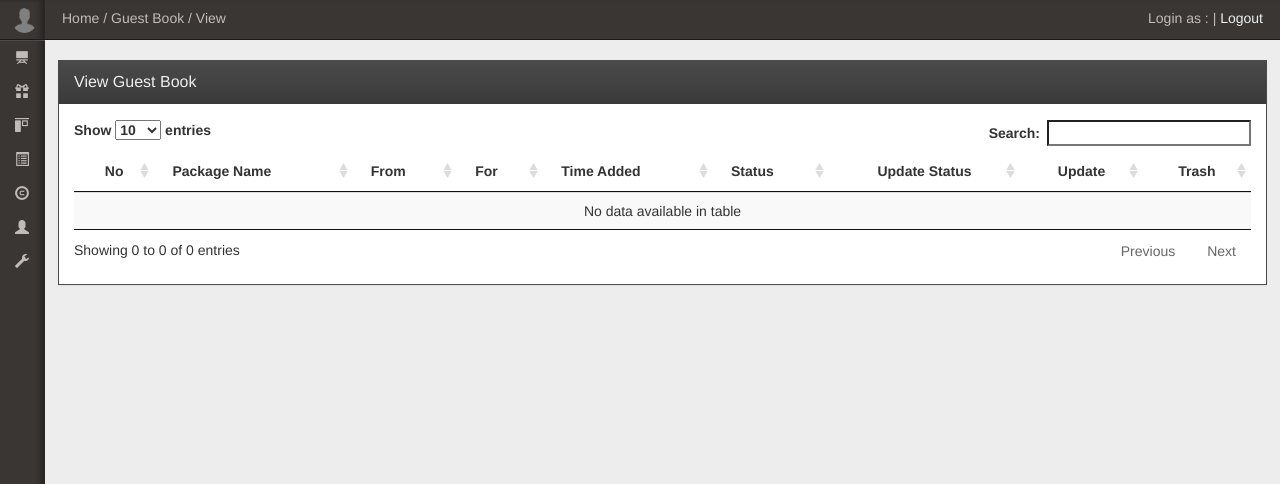
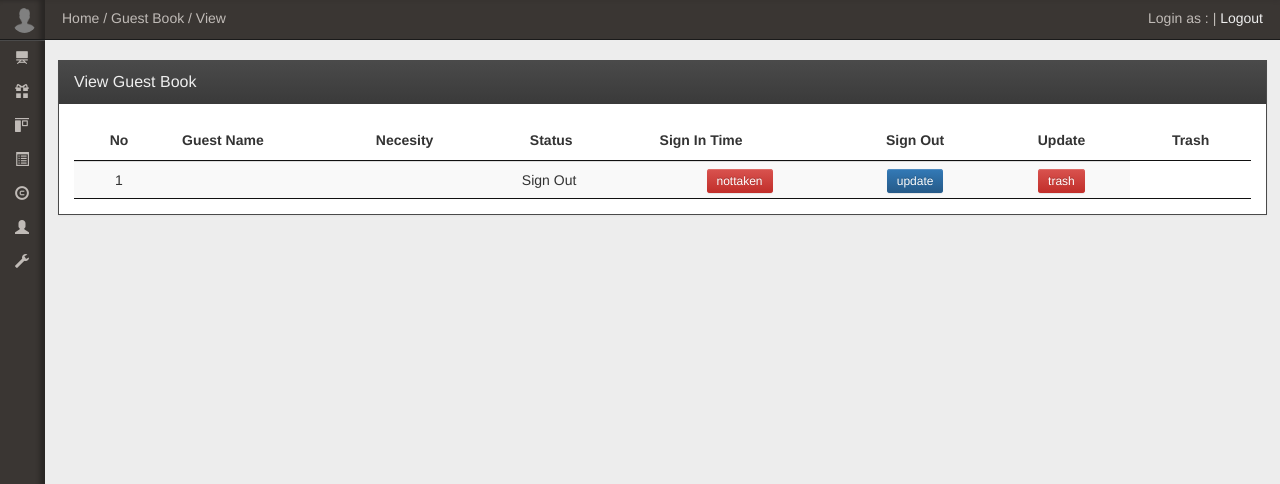
Before and after one commit to prasetyaningyudi/serattamu, a CodeIgniter app: page /database/index.php/guest_book/index/1 in a window 1280 px wide. Shown: the part 50-534 px from the top of the page. Run offline with CodeIgniter, Linux system fonts and the light colour scheme; a user stored in the database is signed in; data comes from the database, SQL or seed files in the repository; tables that the repository leaves empty hold one stand-in row (values such as "Sample post").

Commit message:
Sign in guestbook

```diff
--- a/application/controllers/Guest_book.php
+++ b/application/controllers/Guest_book.php
@@ -16,21 +16,20 @@
 	}
 
 	public function index($id=null){
-		$tables = array('PACKAGES', 'COMPANY', 'EMPLOYEES');
-		$this->db->select('PACKAGES.ID');
-		$this->db->select('PACKAGES.PACKAGE_NAME');
-		$this->db->select('COMPANY.COMPANY_NAME');
-		$this->db->select('EMPLOYEES.EMPLOYEE_NAME');
-		$this->db->select('PACKAGES.PACKAGE_STATUS');
-		$this->db->select('PACKAGES.CREATE_DATE');
-		$this->db->from($tables);
-		$this->db->where('PACKAGES.PACKAGE_STATUS !=', '9');
-		$this->db->where('PACKAGES.COMPANY_ID=COMPANY.ID');
-		$this->db->where('PACKAGES.EMPLOYEES_ID=EMPLOYEES.ID');
+		$this->db->select('GUEST_BOOK.ID');
+		$this->db->select('REF_NAME');
+		$this->db->select('GUEST_NAME');
+		$this->db->select('GUEST_BOOK_STATUS');
+		$this->db->from('GUEST_BOOK');
+
 		if($id !== null){
-		$this->db->where('PACKAGES.ID', $id);
+			$this->db->where('GUEST_BOOK.ID', $id);
 		}
-		$this->db->order_by('PACKAGES.CREATE_DATE', 'ASC');
+		$this->db->join('REF_GENERAL', 'REF_GENERAL.ID = GUEST_BOOK.REF_GENERAL_ID', 'left');
+		$this->db->join('GUEST', 'GUEST.ID = GUEST_BOOK.GUEST_ID', 'left');
+		$this->db->where('GUEST_BOOK_STATUS !=', '9');
+		$this->db->order_by('GUEST_BOOK.CREATE_DATE', 'ASC');
+
 		$query = $this->db->get();
 		$this->data['record'] = $query->result();
 
@@ -44,37 +43,226 @@
 		$this->load->view('section_sidebar');
 		$this->load->view('section_breadcurm');
 		$this->load->view('section_content_title');
-		$this->load->view('packages_index');
+		$this->load->view('guest_book_index');
 		$this->load->view('section_footer');
 	}
 
 	public function create(){
 		if(isset($_POST['submit'])){
+			if($_POST['email'] == '' and $_POST['phone'] == ''){
+				$this->data['warning'] = array(
+					'text' => 'Ops, Please fill one of these information, Email or Phone',
+				);
+			}else{
+				$this->db->select('ID');
+				$this->db->select('COMPANY_NAME');
+				$this->db->from('COMPANY');
+				$this->db->where('COMPANY_STATUS', '1');
+				if($_POST['cid'] == ''){
+					$this->db->where('COMPANY_NAME', $_POST['company']);
+				}else{
+					$this->db->where('ID', $_POST['cid']);
+				}
+				$this->db->limit(1);
+				$query = $this->db->get();
+				$this->data['record'] = $query->result();
+				if($query->num_rows()!=1){
+					//insert ke database
+					if($_POST['user'] == ''){
+						$this->data['saveddata'] = array(
+							'COMPANY_NAME' => $_POST['company'],
+							'REF_GENERAL_ID' => 2,
+							'USER_ID' => 1,
+						);
+					}else{
+						$this->data['saveddata'] = array(
+							'COMPANY_NAME' => $_POST['company'],
+							'REF_GENERAL_ID' => 2,
+							'USER_ID' => $_POST['user']
+						);
+					}
+					$this->db->insert('COMPANY', $this->data['saveddata']);
+					$cid = $this->db->insert_id();
+				}else{
+					foreach($this->data['record'] as $item){
+						$cid = $item->ID;
+					}
+				}
+
+				//checking guest
+				$this->db->select('ID');
+				$this->db->select('GUEST_NAME');
+				$this->db->from('GUEST');
+				$this->db->where('GUEST_STATUS', '1');
+				$this->db->where('COMPANY_ID', $cid);
+				if($_POST['id'] == ''){
+					$this->db->where('GUEST_NAME', $_POST['name']);
+				}else{
+					$this->db->where('ID', $_POST['id']);
+				}
+/* 				if($_POST['email'] != ''){
+					$this->db->where('GUEST_EMAIL', $_POST['email']);
+				}
+				if($_POST['phone'] != ''){
+					$this->db->where('GUEST_PHONE', $_POST['phone']);
+				}	 */
+				$this->db->limit(1);
+				$query = $this->db->get();
+				$this->data['record1'] = $query->result();
+				if($_POST['user'] == ''){
+					$user = null;
+				}else{
+					$user = $_POST['user'];
+				}
+				if($query->num_rows()!=1){
+					//insert ke database
+					$this->data['saveddata'] = array(
+						'GUEST_NAME' => $_POST['name'],
+						'GUEST_PHONE' => $_POST['phone'],
+						'GUEST_EMAIL' => $_POST['email'],
+						'USER_ID' => $user,
+						'COMPANY_ID' => $cid
+					);
+					$this->db->insert('GUEST', $this->data['saveddata']);
+					$gid = $this->db->insert_id();
+				}else{
+					foreach($this->data['record1'] as $val){
+						$gid = $val->ID;
+					}
+					$this->data['saveddata'] = array(
+						'GUEST_NAME' => $_POST['name'],
+						'GUEST_PHONE' => $_POST['phone'],
+						'GUEST_EMAIL' => $_POST['email'],
+						'USER_ID' => $user,
+						'COMPANY_ID' => $cid
+					);
+					$this->db->where('ID', $gid);
+					$this->db->update('GUEST', $this->data['saveddata']);
+				}
+
+				$tables = array('REF_GENERAL', 'REF_TYPE');
+				$this->db->select('REF_GENERAL.ID');
+				$this->db->select('REF_NAME');
+				$this->db->select('REF_TYPE_NAME');
+				$this->db->from($tables);
+				$this->db->order_by('REF_NAME', 'ASC');
+				$this->db->where('REF_GENERAL.REF_TYPE_ID=REF_TYPE.ID');
+				$this->db->where('REF_TYPE_NAME', 'NEEDS_TYPE');
+				$this->db->where('REF_NAME', $_POST['need']);
+				$query = $this->db->get();
+				$this->data['record10'] = $query->result();
+				foreach($this->data['record10'] as $item){
+					$rid = $item->ID;
+				}
+
+				//execute guestbook
+				if($_POST['need'] == 'Meet Someone'){
+					$valid =false;
+					$eid= '';
+					$did= '';
+					if($_POST['wid'] == ''){
 						$this->db->select('ID');
 						$this->db->select('EMPLOYEE_NAME');
 						$this->db->from('EMPLOYEES');
 						$this->db->where('EMPLOYEE_STATUS', '1');
-			$this->db->where('EMPLOYEE_NAME', $_POST['for']);
+						$this->db->where('EMPLOYEE_NAME', $_POST['who']);
 						$this->db->limit(1);
 						$query = $this->db->get();
 						$this->data['record2'] = $query->result();
-			if($query->num_rows()!=1){
+						if($query->num_rows()==1){
+							$valid = true;
+							foreach($this->data['record2'] as $item){
+								$eid = $item->ID;
+							}
+						}
+						$this->db->select('ID');
+						$this->db->select('DIVISION_NAME');
+						$this->db->from('DIVISION');
+						$this->db->where('DIVISION_STATUS', '1');
+						$this->db->where('EMPLOYEE_NAME', $_POST['who']);
+						$this->db->limit(1);
+						$query = $this->db->get();
+						$this->data['record2'] = $query->result();
+						if($query->num_rows()==1){
+							$valid = true;
+							foreach($this->data['record2'] as $item){
+								$did = $item->ID;
+							}
+						}
+					}else {
+						if(substr($_POST['wid'], 0,1) == 'E'){
+							$this->db->select('ID');
+							$this->db->select('EMPLOYEE_NAME');
+							$this->db->from('EMPLOYEES');
+							$this->db->where('EMPLOYEE_STATUS', '1');
+							$this->db->where('ID', substr($_POST['wid'], 1));
+							$this->db->limit(1);
+							$query = $this->db->get();
+							$this->data['record2'] = $query->result();
+							if($query->num_rows()==1){
+								$valid = true;
+								foreach($this->data['record2'] as $item){
+									$eid = $item->ID;
+								}
+							}
+						}else if(substr($_POST['wid'], 0,1) == 'D'){
+							$this->db->select('ID');
+							$this->db->select('DIVISION_NAME');
+							$this->db->from('DIVISION');
+							$this->db->where('DIVISION_STATUS', '1');
+							$this->db->where('ID', substr($_POST['wid'], 1));
+							$this->db->limit(1);
+							$query = $this->db->get();
+							$this->data['record2'] = $query->result();
+							if($query->num_rows()==1){
+								$valid = true;
+								foreach($this->data['record2'] as $item){
+									$did = $item->ID;
+								}
+							}
+						}
+					}
+
+					if($valid == false){
 						$this->data['warning'] = array(
-					'text' => 'Ops, Destination package for not valid, Try a new one.',
+							'text' => 'Ops, Employee or Division is not valid, Try a new one.',
 						);
 					}else{
-				foreach($this->data['record2'] as $item){
-					$employee_id = $item->ID;
+						if($eid != ''){
+							$this->data['saveddata'] = array(
+									'GUEST_ID' => $gid,
+									'EMPLOYEES_ID' => $eid,
+									'REF_GENERAL_ID' => $rid,
+									'USER_ID' => $user,
+								);
+							$this->db->insert('GUEST_BOOK', $this->data['saveddata']);
+						}else{
+							$this->data['saveddata'] = array(
+									'GUEST_ID' => $gid,
+									'DIVISION_ID' => $did,
+									'REF_GENERAL_ID' => $rid,
+									'USER_ID' => $user,
+								);
+							$this->db->insert('GUEST_BOOK', $this->data['saveddata']);
 						}
-				//insert ke database
+					}
+				}else if($_POST['need'] == 'Meeting'){
 					$this->data['saveddata'] = array(
-					'PACKAGE_NAME' => 'Package from '.substr($_POST['from'],1).' to '.$_POST['for'],
-					'EMPLOYEES_ID' => $employee_id,
-					'COMPANY_ID' => substr($_POST['from'],0,1),
-					'USER_ID' => $_POST['user']
+							'GUEST_ID' => $gid,
+							'MEETING_ID' => $_POST['meeting'],
+							'REF_GENERAL_ID' => $rid,
+							'USER_ID' => $user,
 						);
-				$this->db->insert('PACKAGES', $this->data['saveddata']);
-				redirect('packages/index/'.$this->db->insert_id());
+					$this->db->insert('GUEST_BOOK', $this->data['saveddata']);
+				}else{
+					$this->data['saveddata'] = array(
+							'GUEST_ID' => $gid,
+							'REF_GENERAL_ID' => $rid,
+							'USER_ID' => $user,
+						);
+					$this->db->insert('GUEST_BOOK', $this->data['saveddata']);
+				}
+				redirect('home');
 			}
 		}
 		//guest list
@@ -136,6 +324,20 @@
 		$query = $this->db->get();
 		$this->data['record4'] = $query->result();
 
+		$cur_date = date('Y-m-d');
+
+		$tables = array('MEETING', 'MEETING_ROOM');
+		$this->db->select('MEETING.ID');
+		$this->db->select('AGENDA');
+		$this->db->select('ROOM_NAME');
+		$this->db->from($tables);
+		$this->db->order_by('AGENDA', 'ASC');
+		$this->db->where('MEETING_STATUS', '1');
+		$this->db->where('MEETING_ROOM_ID=MEETING_ROOM.ID');
+		$this->db->like('MEETING_TIME', $cur_date, 'after');
+		$query = $this->db->get();
+		$this->data['record5'] = $query->result();
+
 		$this->data['subtitle'] = 'Sign In';
 		$this->data['data_table'] = 'no';
 		$this->data['role_access'] = array('1','3','4');
@@ -154,123 +356,38 @@
 		if($id == null){
 			redirect('authentication/no_permission');
 		}else{
-			//load
-			$tables = array('PACKAGES', 'COMPANY', 'EMPLOYEES');
-			$this->db->select('PACKAGES.ID');
-			$this->db->select('PACKAGES.PACKAGE_NAME');
-			$this->db->select('COMPANY.COMPANY_NAME');
-			$this->db->select('EMPLOYEES.EMPLOYEE_NAME');
-			$this->db->select('PACKAGES.PACKAGE_STATUS');
-			$this->db->select('PACKAGES.EMPLOYEES_ID');
-			$this->db->select('PACKAGES.COMPANY_ID');
-			$this->db->select('PACKAGES.CREATE_DATE');
-			$this->db->from($tables);
-			$this->db->where('PACKAGES.PACKAGE_STATUS !=', '9');
-			$this->db->where('PACKAGES.COMPANY_ID=COMPANY.ID');
-			$this->db->where('PACKAGES.EMPLOYEES_ID=EMPLOYEES.ID');
-			$this->db->where('PACKAGES.ID', $id);
-			$this->db->order_by('PACKAGES.CREATE_DATE', 'ASC');
-			$query = $this->db->get();
-			$this->data['record'] = $query->result();
 
 			if($query->result() !== null){
 				if(isset($_POST['submit'])){
-					$this->db->select('ID');
-					$this->db->select('EMPLOYEE_NAME');
-					$this->db->from('EMPLOYEES');
-					$this->db->where('EMPLOYEE_STATUS', '1');
-					$this->db->where('EMPLOYEE_NAME', $_POST['for']);
-					$this->db->limit(1);
-					$query = $this->db->get();
-					$this->data['record2'] = $query->result();
-					if($query->num_rows()!=1){
-						$this->data['warning'] = array(
-							'text' => 'Ops, Destination package for not valid, Try a new one.',
-						);
-					}else{
-						foreach($this->data['record2'] as $item){
-							$employee_id = $item->ID;
+
 				}
-						//insert ke database
-						$this->data['saveddata'] = array(
-							'PACKAGE_NAME' => 'Package from '.substr($_POST['from'],1).' to '.$_POST['for'],
-							'EMPLOYEES_ID' => $employee_id,
-							'COMPANY_ID' => substr($_POST['from'],0,1),
-							'USER_ID' => $_POST['user']
-						);
-						$this->db->where('ID', $id);
-						$this->db->update('PACKAGES', $this->data['saveddata']);
-						redirect('packages');
-					}
-				}
-
-				$this->db->select('ID');
-				$this->db->select('EMPLOYEE_NAME');
-				$this->db->from('EMPLOYEES');
-				$this->db->order_by('EMPLOYEE_NAME', 'ASC');
-				$this->db->where('EMPLOYEE_STATUS', '1');
-				$query = $this->db->get();
-				$this->data['record1'] = $query->result();
-
-				$tables = array('COMPANY', 'REF_GENERAL');
-				$this->db->select('COMPANY.ID');
-				$this->db->select('COMPANY.COMPANY_NAME');
-				$this->db->select('REF_GENERAL.REF_NAME');
-				$this->db->from($tables);
-				$this->db->where('COMPANY.COMPANY_STATUS', '1');
-				$this->db->where('REF_GENERAL.REF_STATUS', '1');
-				$this->db->where('COMPANY.REF_GENERAL_ID=REF_GENERAL.ID');
-				$this->db->where('REF_GENERAL.REF_NAME', 'Expedition');
-				$this->db->order_by('COMPANY.COMPANY_NAME', 'ASC');
-				$query = $this->db->get();
-				$this->data['record3'] = $query->result();
-
-				$this->data['subtitle'] = 'Update';
-				$this->data['data_table'] = 'no';
-				$this->data['role_access'] = array('1','3');
-
-				//view
-				$this->load->view('section_header', $this->data);
-				$this->load->view('section_navbar');
-				$this->load->view('section_sidebar');
-				$this->load->view('section_breadcurm');
-				$this->load->view('section_content_title');
-				$this->load->view('packages_update');
-				$this->load->view('section_footer');
 			}else{
 				redirect('packages');
 			}
 		}
 	}
 
-	public function update_status($id=null){
+	public function signout($id=null){
 		if($id === null){
 			redirect('authentication/no_permission');
 		}else{
 			//load data
 			$this->db->select('ID');
-			$this->db->select('PACKAGE_STATUS');
-			$this->db->from('PACKAGES');
+			$this->db->select('GUEST_BOOK_STATUS');
+			$this->db->from('GUEST_BOOK');
 			$this->db->where('ID', $id);
+			$this->db->where('GUEST_BOOK_STATUS', '1');
 			$query = $this->db->get();
 			$result = $query->result();
 
 			if($result !== null){
-				foreach($result as $item){
-					$status = $item->PACKAGE_STATUS;
-				}
-				if($status == '1'){
-					$new_status = '0';
-				}else if($status == '0'){
-					$new_status = '1';
-				}
 				//Update Status di database
-				$this->db->set('PACKAGE_STATUS', $new_status);
+				$this->db->set('GUEST_BOOK_STATUS', '0');
 				$this->db->where('ID', $id);
-				$this->db->update('PACKAGES');
-				redirect('packages');
+				$this->db->update('GUEST_BOOK');
+				redirect('guest');
 			}else{
-				redirect('packages');
+				redirect('guest');
 			}
 		}
 	}
@@ -281,20 +398,20 @@
 		}else{
 			//load data
 			$this->db->select('ID');
-			$this->db->select('PACKAGE_STATUS');
-			$this->db->from('PACKAGES');
+			$this->db->select('GUEST_BOOK_STATUS');
+			$this->db->from('GUEST_BOOK');
 			$this->db->where('ID', $id);
 			$query = $this->db->get();
 			$result = $query->result();
 
 			if($result !== null){
 				//Update Status di database
-				$this->db->set('PACKAGE_STATUS', '9');
+				$this->db->set('GUEST_BOOK_STATUS', '9');
 				$this->db->where('ID', $id);
-				$this->db->update('PACKAGES');
-				redirect('packages');
+				$this->db->update('GUEST_BOOK');
+				redirect('guest');
 			}else{
-				redirect('packages');
+				redirect('guest');
 			}
 		}
 	}
--- a/application/controllers/Meeting.php
+++ b/application/controllers/Meeting.php
@@ -237,13 +237,13 @@
 					//same date
 					$new_date = date("Y-m-d H:i:s", strtotime($_POST['date'] . ' ' . $_POST['time'] . ':00:00'));
 					$new_hour = date("G", strtotime($new_date));
-					$new_duration = date("G", strtotime($new_date)) + $_POST['duration'];
+					$new_duration = date("G", strtotime($new_date)) + ($_POST['duration'] -1);
 					$new_range = range($new_hour, $new_duration);
 					$error = false;
 					foreach($this->data['record1'] as $item){
 						$date_time = $item->MEETING_TIME;
 						$hour = date("G", strtotime($item->MEETING_TIME));
-						$duration = date("G", strtotime($item->MEETING_TIME)) + $item->DURATION;
+						$duration = date("G", strtotime($item->MEETING_TIME)) + ($item->DURATION-1);
 						$range = range($hour, $duration);
 						foreach($new_range as $item){
 							foreach($range as $value){
--- a/application/controllers/Packages.php
+++ b/application/controllers/Packages.php
@@ -46,6 +46,11 @@
 		$this->load->view('section_content_title');
 		$this->load->view('packages_index');
 		$this->load->view('section_footer');
+		if(isset($this->session->userdata['is_logged_in'])){
+
+		}else{
+			header( "refresh:5;url=".base_url()."home" );
+		}
 	}
 
 	public function create(){
--- a/application/views/company_index.php
+++ b/application/views/company_index.php
@@ -12,6 +12,7 @@
 					<tr>
 						<th class="text-center">No</th>
 						<th>Company Name</th>
+						<th>Company Type</th>
 						<th>Status</th>
 						<th class="text-center">Update Status</th>
 						<th class="text-center">Update</th>
@@ -23,6 +24,7 @@
 					<tr>
 						<td class="text-center"><?php echo $i++; ?></td>
 						<td><?php echo $item->COMPANY_NAME;?></td>
+						<td><?php echo $item->REF_NAME;?></td>
 						<td>
 							<?php
 								if($item->COMPANY_STATUS == '1'){echo 'Active';}else{echo 'Inactive';}
--- /dev/null
+++ b/application/views/guest_book_index.php
@@ -0,0 +1,68 @@
+<script type='text/javascript'>
+$(document).ready(function() {
+    $('#my_table').DataTable({
+		"order": [],
+	});
+} );
+</script>
+
+			  <div class="panel-body">
+				<table id="my_table" class="table table-striped">
+					<thead>
+					<tr>
+						<th class="text-center">No</th>
+						<th>Guest Name</th>
+						<th>Necesity</th>
+						<th>Status</th>
+						<th>Sign In Time</th>
+						<?php if(isset($this->session->userdata['is_logged_in'])): ?>
+						<th class="text-center">Sign Out</th>
+						<th class="text-center">Update</th>
+						<th class="text-center">Trash</th>
+						<?php endif; ?>
+					</tr>
+					</thead>
+					<tbody>
+					<?php $i=1; foreach ($record as $item):?>
+					<tr>
+						<td class="text-center"><?php echo $i++; ?></td>
+						<td><?php echo $item->GUEST_NAME;?></td>
+						<td><?php echo $item->REF_NAME;?></td>
+						<td>
+							<?php
+								if($item->GUEST_BOOK_STATUS == '1'){echo 'Sign In';}else{echo 'Sign Out';}
+							?>
+						</td>
+						<?php if(isset($this->session->userdata['is_logged_in'])): ?>
+						<td class="text-center">
+							<?php if($item->GUEST_BOOK_STATUS == '0'): ?>
+								<a class="btn-sm btn-warning" role="button" title="update status" href="<?php echo base_url().'packages/update_status/'.$item->ID;?>">
+									taken
+								</a>
+							<?php else: ?>
+								<a class="btn-sm btn-danger" role="button" title="update status" href="<?php echo base_url().'packages/update_status/'.$item->ID;?>">
+									nottaken
+								</a>
+							<?php endif; ?>
+						</td>
+						<td class="text-center">
+							<a class="btn-sm btn-primary" role="button" title="update" href="<?php echo base_url().'packages/update/'.$item->ID;?>">
+								update
+							</a>
+						</td>
+						<td class="text-center">
+							<a class="btn-sm btn-danger" role="button" title="update" href="<?php echo base_url().'packages/delete/'.$item->ID;?>">
+								trash
+							</a>
+						</td>
+						<?php endif; ?>
+
+					</tr>
+					<?php endforeach;?>
+					</tbody>
+				</table>
+			  </div>
+			</div>
+		</div>
+	</div>
+</div>
```
Also changed, not shown: application/controllers/Company.php (+36 -3 lines), application/views/company_create.php (+10 -0 lines), application/views/company_update.php (+16 -0 lines), application/views/guest_book_create.php (+18 -3 lines), 2 other files. Lines whose indentation alone changed are shown as unchanged.
